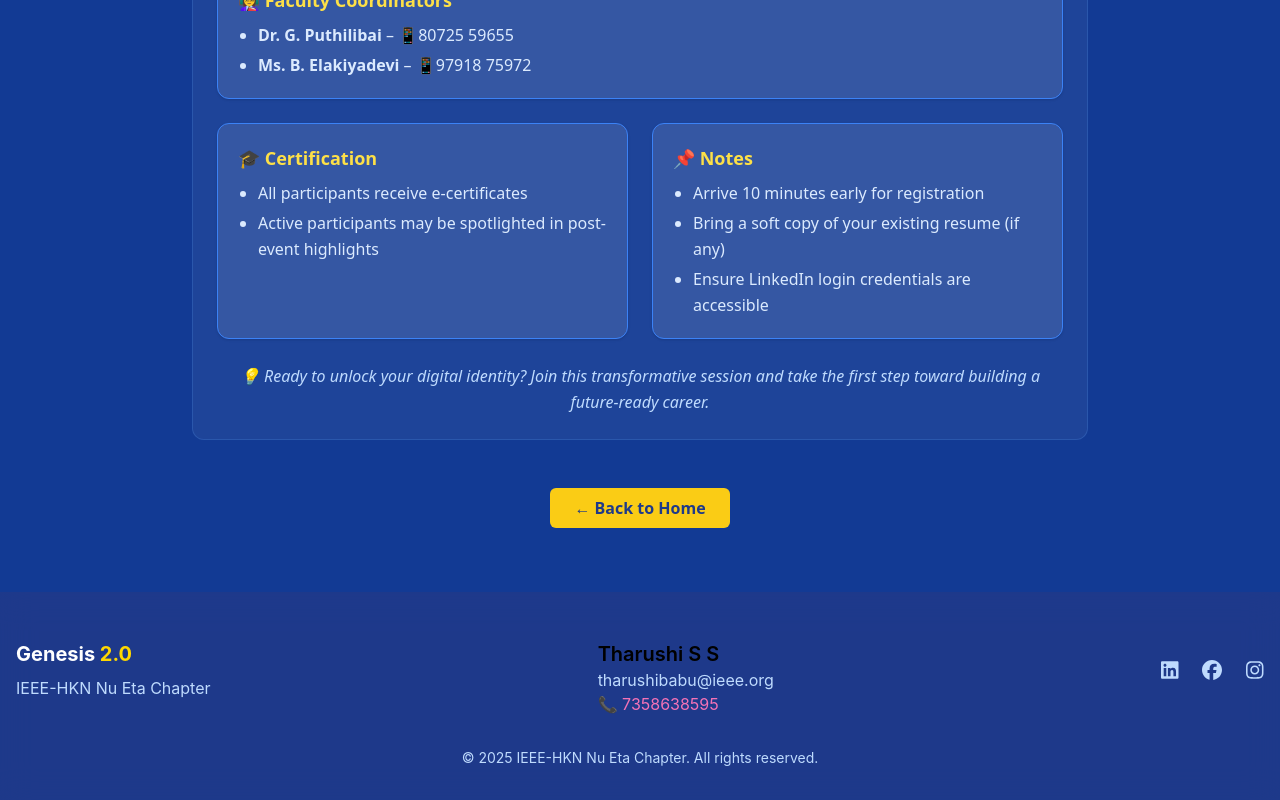
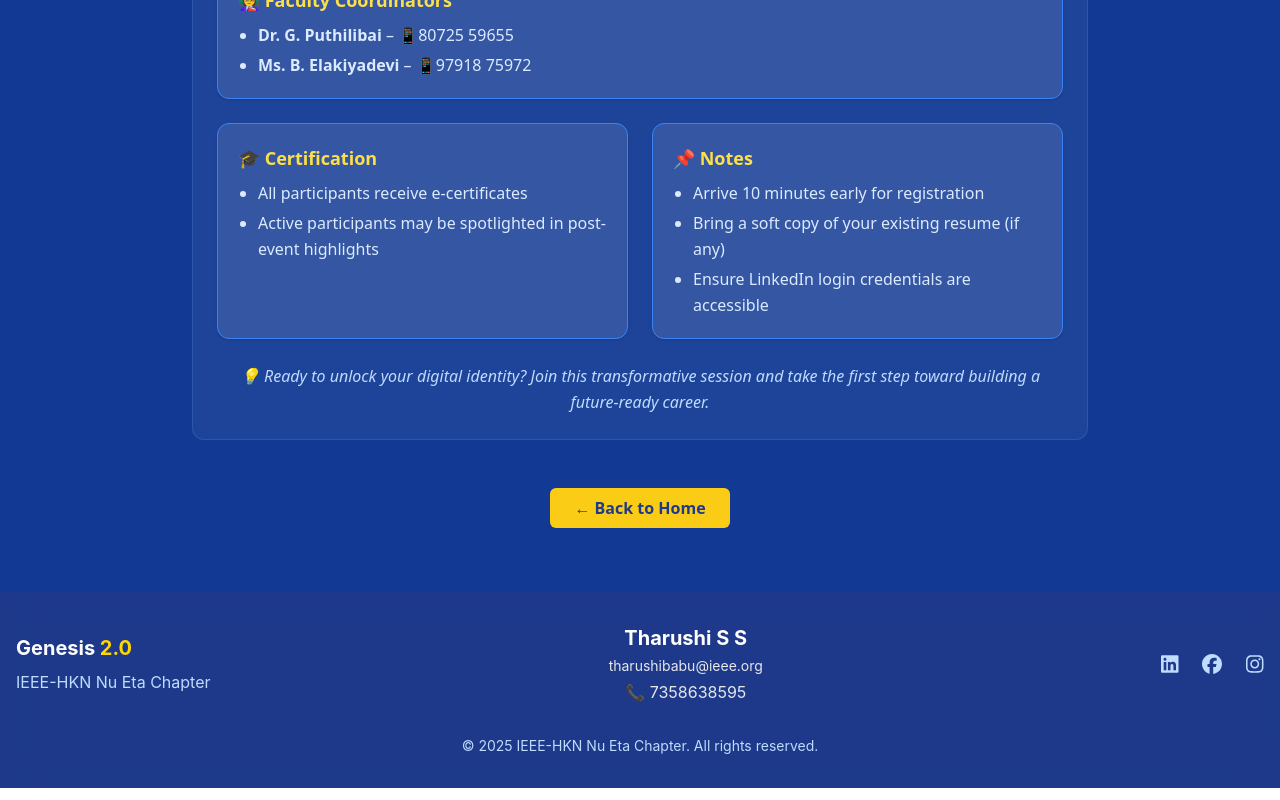
Before and after one commit to Arokiyaswetha/genesis2.0, a React (Vite) app: page /events/brandingbeyondborders in a window 1280 px wide. Shown: the part 1864-2664 px from the top of the page. Built offline with nearby package versions, Linux system fonts and the light colour scheme.

Commit message:
Initial commit

```diff
--- a/src/components/Footer.jsx
+++ b/src/components/Footer.jsx
@@ -12,11 +12,16 @@ const Footer = () => {
             </h3>
             <p className="text-blue-200">IEEE-HKN Nu Eta Chapter</p>
           </div>
-          <div className="mt-4">
-            <h2 className="font-semibold text-xl">Tharushi S S</h2>
-            <p className="text-blue-200">tharushibabu@ieee.org</p>
-            <p className="text-pink-400">📞 7358638595</p>
-          </div>
+          <div className="text-center text-white">
+  <h2 className="text-xl font-bold">Tharushi S S</h2>
+  <p className="text-sm mt-1 text-gray-200">tharushibabu@ieee.org</p>
+  <div className="flex items-center justify-center gap-2 mt-1 text-gray-200">
+
+    <span>📞 7358638595</span>
+  </div>
+</div>
+
+
 
           <div className="flex space-x-6">
             <a href="https://www.linkedin.com/company/nu-eta/" className="text-blue-200 hover:text-accent transition-colors">
```
